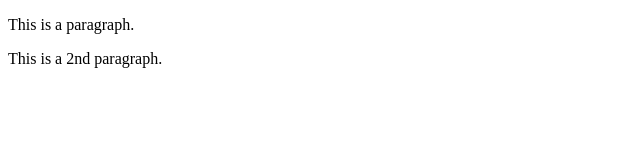
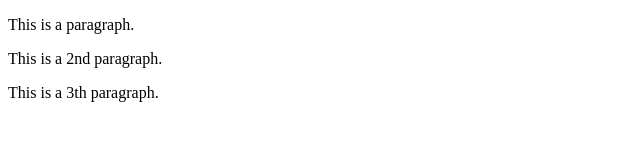
Before and after one commit to lchrick/git-example-project, a plain HTML site: page index.html in a window 1280 px wide. Shown: the whole page, without its empty margins (0-640 px from the left). Drawn offline with Linux system fonts and the light colour scheme.

Commit message:
Added 3th

```diff
--- a/index.html
+++ b/index.html
@@ -8,5 +8,6 @@
   <body>
     <p>This is a paragraph.</p>
     <p>This is a 2nd paragraph.</p>
+    <p>This is a 3th paragraph.</p>
   </body>
 </html>
```
